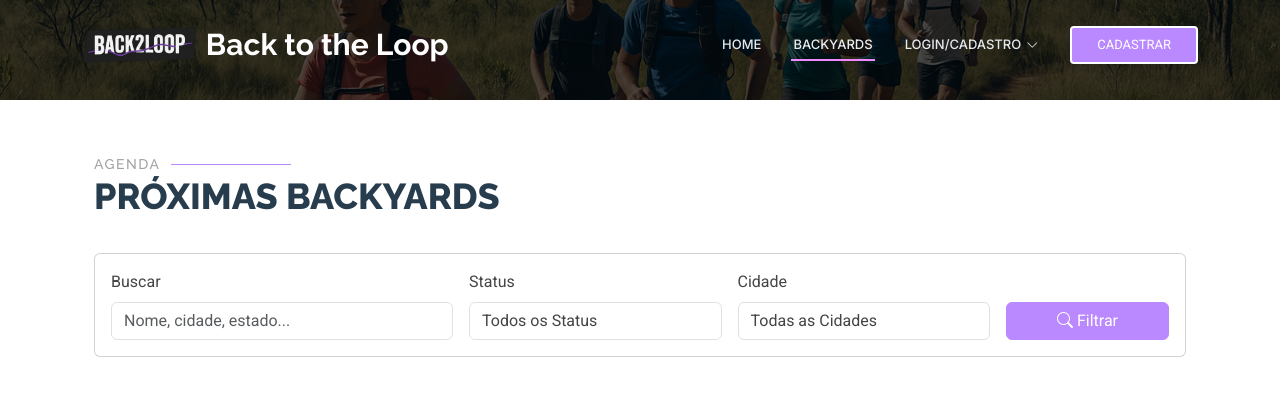
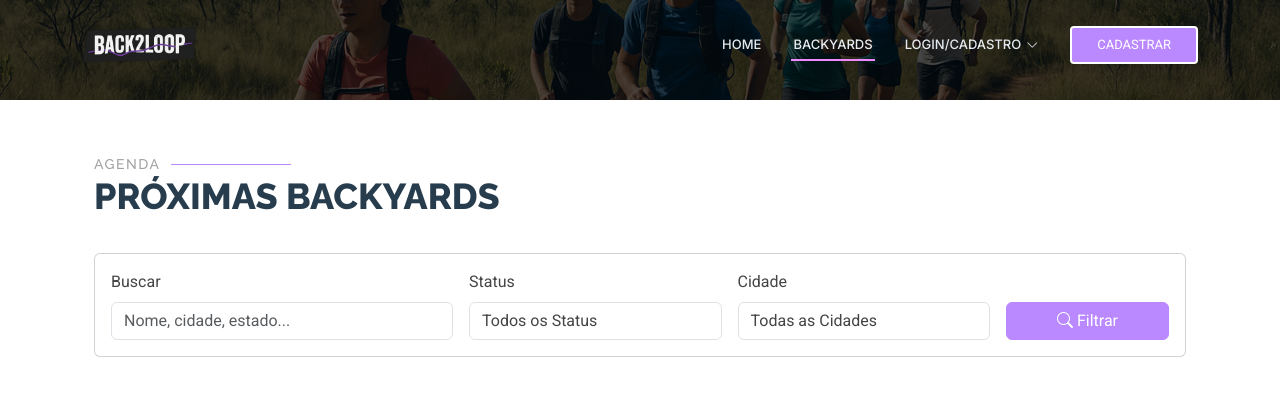
Before and after one commit to glaucius/back-to-the-loop, a Flask app: page /backyards/ in a window 1280 px wide. Shown: the top 420 px of the page. Run offline with Flask 3, Linux system fonts and the light colour scheme; data that the repository does not hold is empty; some libraries are stand-ins or nearby versions.

Commit message:
frontend

```diff
--- a/frontend/templates/base.html
+++ b/frontend/templates/base.html
@@ -38,7 +38,6 @@
 
       <a href="{{ url_for('home.index') }}" class="logo d-flex align-items-center me-auto">
         <img src="{{ url_for('static', filename='img/logo.png') }}" alt="Back to the Loop" class="logo-img">
-        <h1 class="sitename">Back to the Loop</h1>
       </a>
 
       <nav id="navmenu" class="navmenu">
```
